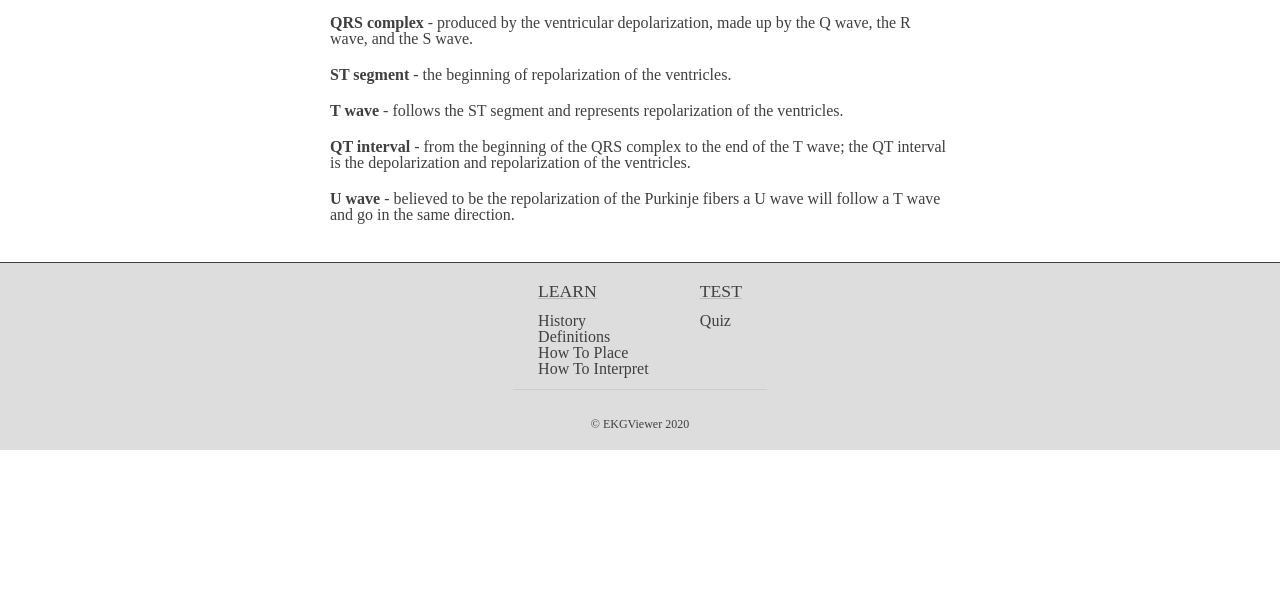
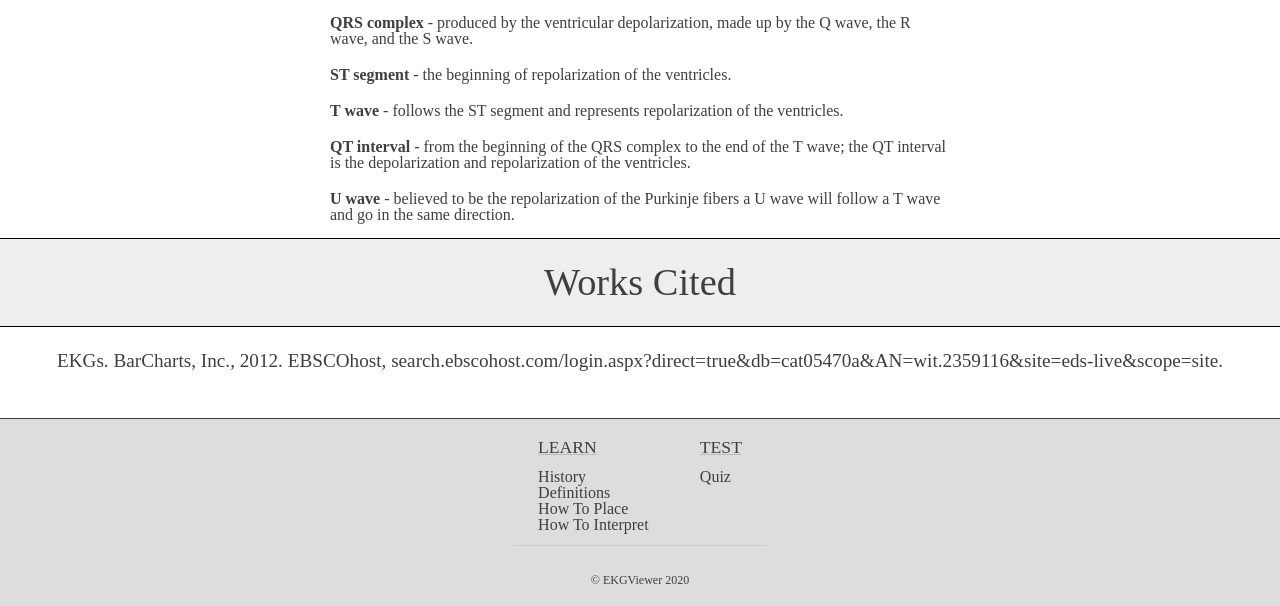
Before and after one commit to roched1atwit/EKGViewer, a PHP site: page /definitions.php in a window 1280 px wide. Shown: the part 881-1487 px from the top of the page. Before the commit the page ends 1331 px from the top, so only its background shows below. Run offline with PHP 8.4, Linux system fonts and the light colour scheme.

Commit message:
added works cited for definitions

```diff
--- a/src/css/definitions.css
+++ b/src/css/definitions.css
@@ -25,3 +25,9 @@ b {
 .definitions li {
     padding: 10px;
 }
+
+p.citation {
+    padding: 3vh 2vw;
+    font-size: 1.2rem;
+    text-align: center;
+}
--- a/src/definitions.php
+++ b/src/definitions.php
@@ -37,6 +37,10 @@
                 </ul>
             </div>
         </section>
+        <h1>Works Cited</h1>
+        <p class="citation">
+            EKGs. BarCharts, Inc., 2012. EBSCOhost, search.ebscohost.com/login.aspx?direct=true&db=cat05470a&AN=wit.2359116&site=eds-live&scope=site.
+        </p>
     </section>
     <?php include "./templates/page-footer.php" ?>
 </body>
```
